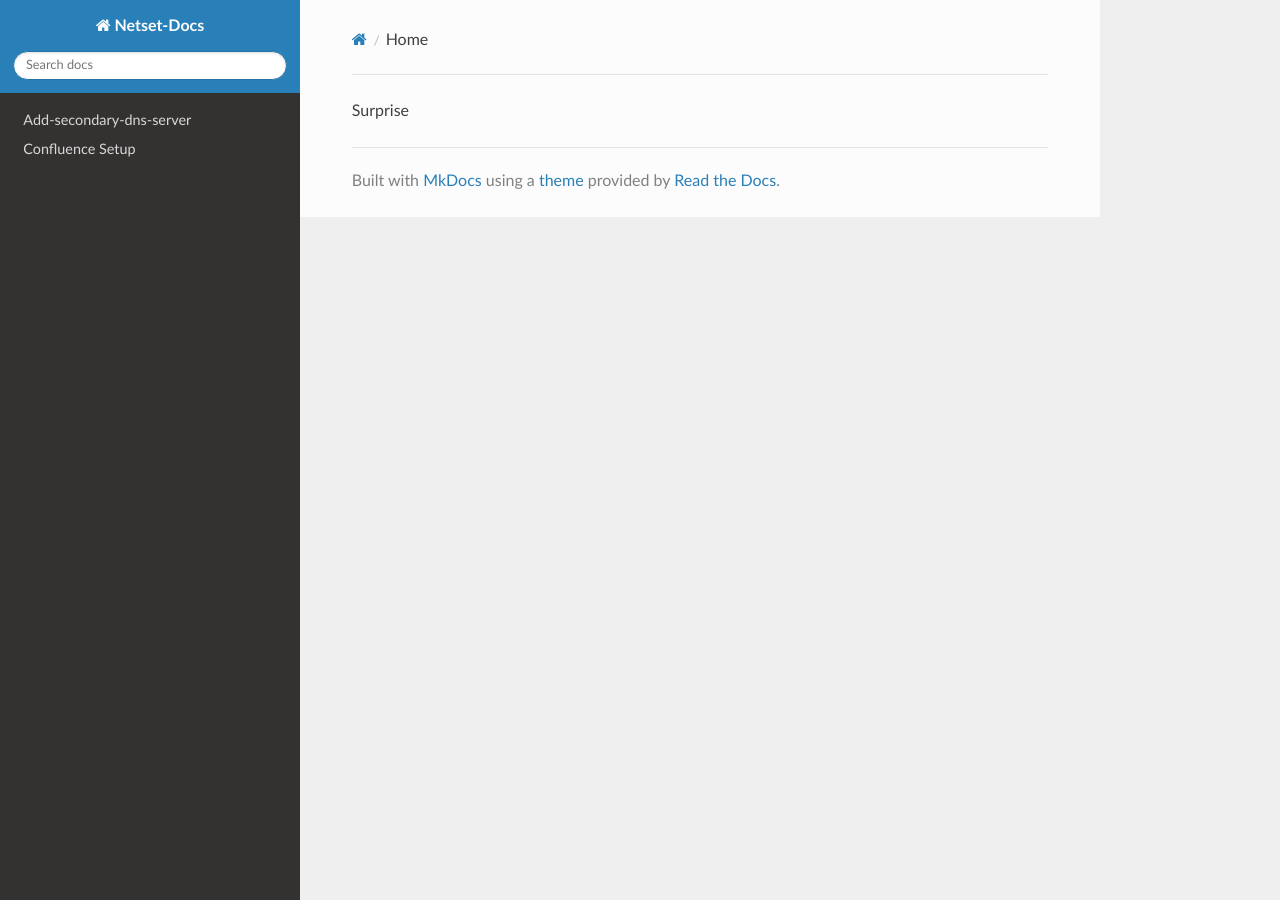
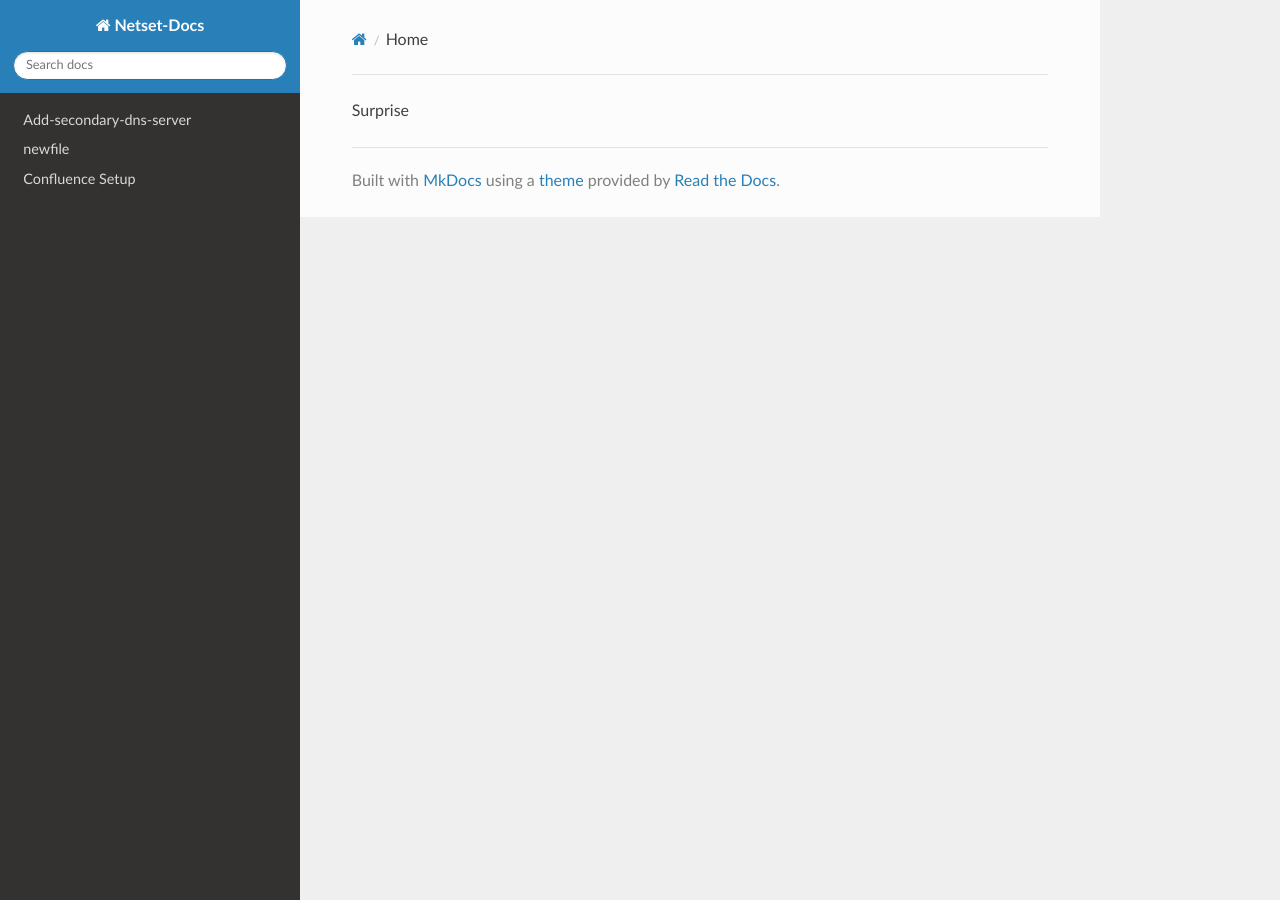
Before and after one commit to Ahmadhashem86/NetsetNewTest, an MkDocs documentation site: the page built from docs/index.md, in a window 1280 px wide. Built offline with MkDocs 1.6.1, drawn with Linux system fonts in a browser that asks for light colours; nearby versions of some CDN libraries.

Commit message:
Modify existing file

```diff
--- a/mkdocs.yml
+++ b/mkdocs.yml
@@ -2,6 +2,7 @@ site_name: Netset-Docs
 site_url: https://devzone2.netset.com/
 nav:
     - Add-secondary-dns-server: add-secondarey-dns-server.md
+    - newfile: newfile.md
     - Confluence Setup: Confluence.md
 #theme: readthedocs
 theme:
```
Also changed, not shown: site/index.html, 1 other file.
